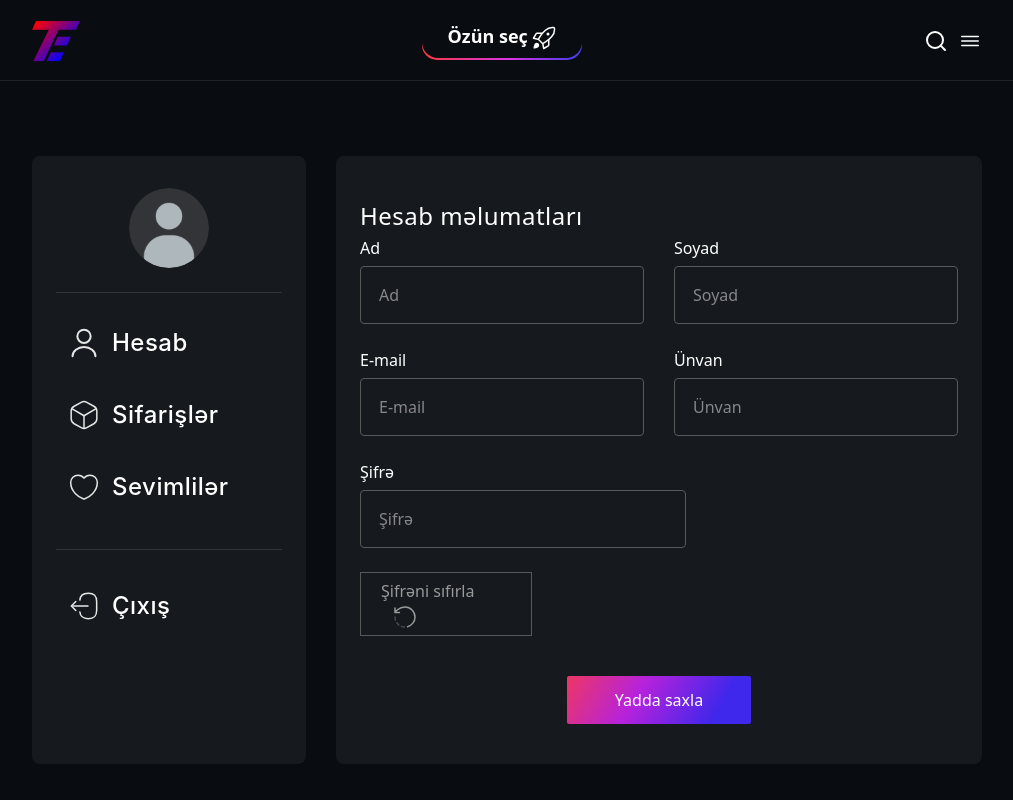
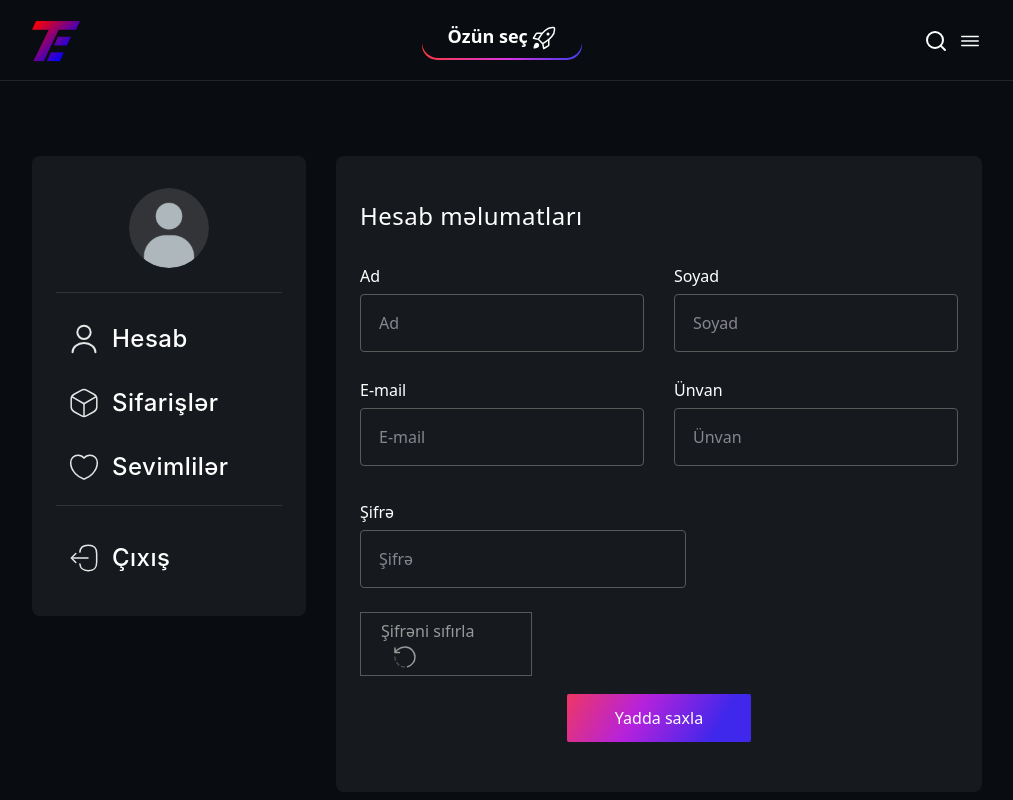
Before and after one commit to nigaraliyevas/TechEvo, a React (Vite) app: page /accountpage in a window 1280 px wide. Shown: the top 800 px of the page, without its empty margins (133-1146 px from the left). Built offline with nearby package versions, Linux system fonts and the light colour scheme; a web font is replaced by a local one.

Commit message:
fixed account height bag

```diff
--- a/src/Pages/user/AccounPage/AccountPage.jsx
+++ b/src/Pages/user/AccounPage/AccountPage.jsx
@@ -68,7 +68,7 @@ const AccountPage = () => {
                     </div>
                 </div>
                 <div className={style.user_input}>
-                    <div className={style.user_name}>
+                    <div style={{marginTop:"8px"}} className={style.user_name}>
                       <label htmlFor="">Şifrə</label>
                       <div className={style.user_input}>
                         <input type="password" placeholder="Şifrə" />
--- a/src/Pages/user/AccounPage/account.module.scss
+++ b/src/Pages/user/AccounPage/account.module.scss
@@ -15,6 +15,7 @@
             .account_left {
                 padding: 32px 24px;
                 width: 32%;
+                height: 460px;
                 background: rgba(22, 26, 30, 1);
                 border-radius: 8px;
 
@@ -30,13 +31,14 @@
                 }
 
                 .user_info {
-                    padding: 20px 0;
+                    padding: 20px 0 0;
                     border-bottom: 1px solid rgba(50, 52, 55, 1);
 
                     .uer_info_item {
                         display: flex;
                         align-items: center;
                         gap: 12px;
+                        height: 52px;
                         margin-bottom: 12px;
                         color: $firstColor;
                         font-family: $fontFamily;
@@ -58,6 +60,7 @@
                 }
 
                 .user_out {
+                    height: 52px;
                     margin-top: 26px;
                     display: flex;
                     align-items: center;
@@ -84,6 +87,7 @@
             .account_right {
                 background: rgba(22, 26, 30, 1);
                 width: 68%;
+                height: 636px;
                 border-radius: 8px;
                 padding: 40px 24px;
 
@@ -94,6 +98,7 @@
                     line-height: 40px;
                     letter-spacing: 0.02em;
                     text-align: left;
+                    padding-bottom: 28px;
 
                 }
 
@@ -101,11 +106,11 @@
                     display: flex;
                     gap: 30px;
                     align-items: center;
-
+                    margin-bottom: 24px;
                     .user_name {
                         width: 326px;
                         color: $firstColor;
-
+                        height: 90px;
                         .user_input {
                             border: 1px solid rgba(89, 89, 89, 1);
                             margin-top: 6px;
@@ -136,6 +141,7 @@
                     display: flex;
                     align-items: center;
                     justify-content: center;
+                    padding-top: 40px;
                     button{
                         padding: 12px 48px;
                         border: none;
```
